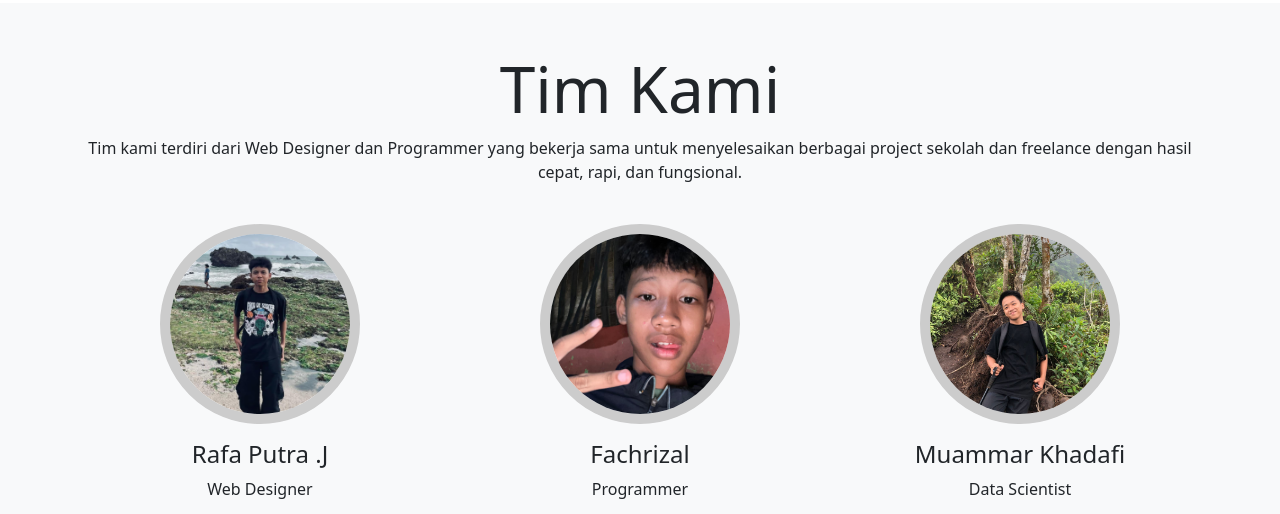
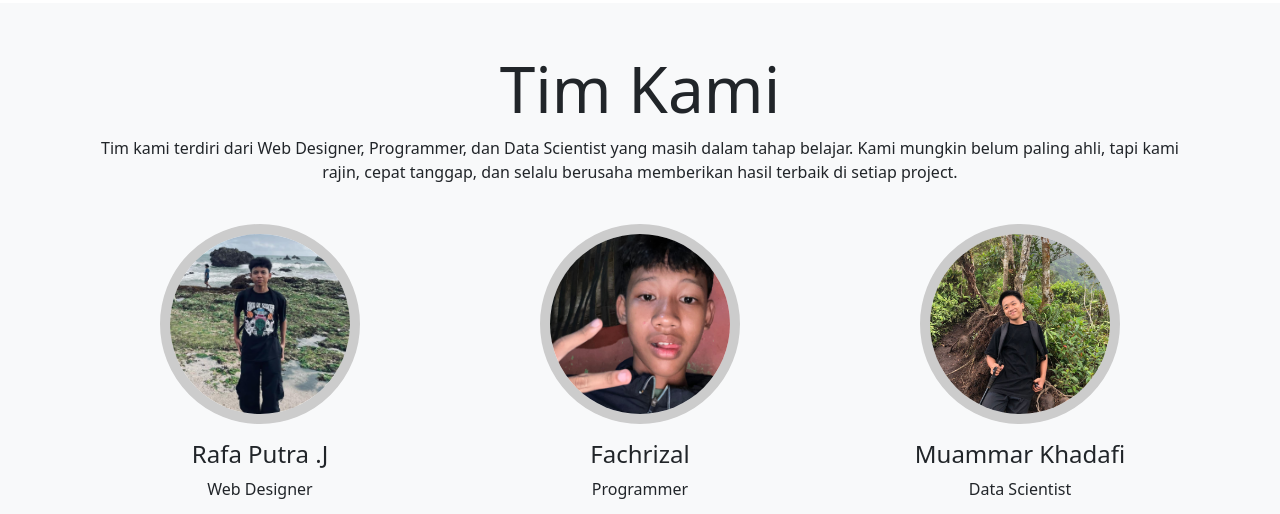
Before and after one commit to putraraffa0911-design/MekanikCode, a plain HTML site: page index.html in a window 1280 px wide. Shown: the part 2520-3034 px from the top of the page. Drawn offline with nearby package versions, Linux system fonts and the light colour scheme.

Commit message:
Update index.html

```diff
--- a/index.html
+++ b/index.html
@@ -140,7 +140,7 @@ Kami percaya bahwa setiap project adalah kesempatan untuk berkembang dan memberi
 <div class="container-fluid pt-5 pb-5 bg-light">
   <div class="container text-center">
     <h2 class="display-3" id="staff">Tim Kami</h2>
-    <p>Tim kami terdiri dari Web Designer dan Programmer yang bekerja sama untuk menyelesaikan berbagai project sekolah dan freelance dengan hasil cepat, rapi, dan fungsional.
+    <p>Tim kami terdiri dari Web Designer, Programmer, dan Data Scientist yang masih dalam tahap belajar. Kami mungkin belum paling ahli, tapi kami rajin, cepat tanggap, dan selalu berusaha memberikan hasil terbaik di setiap project.
     </p>
     <div class="row pt-4 gx-4 gy-4 justify-content-center">
       <div class="col-md-4 text-center tim">
```
